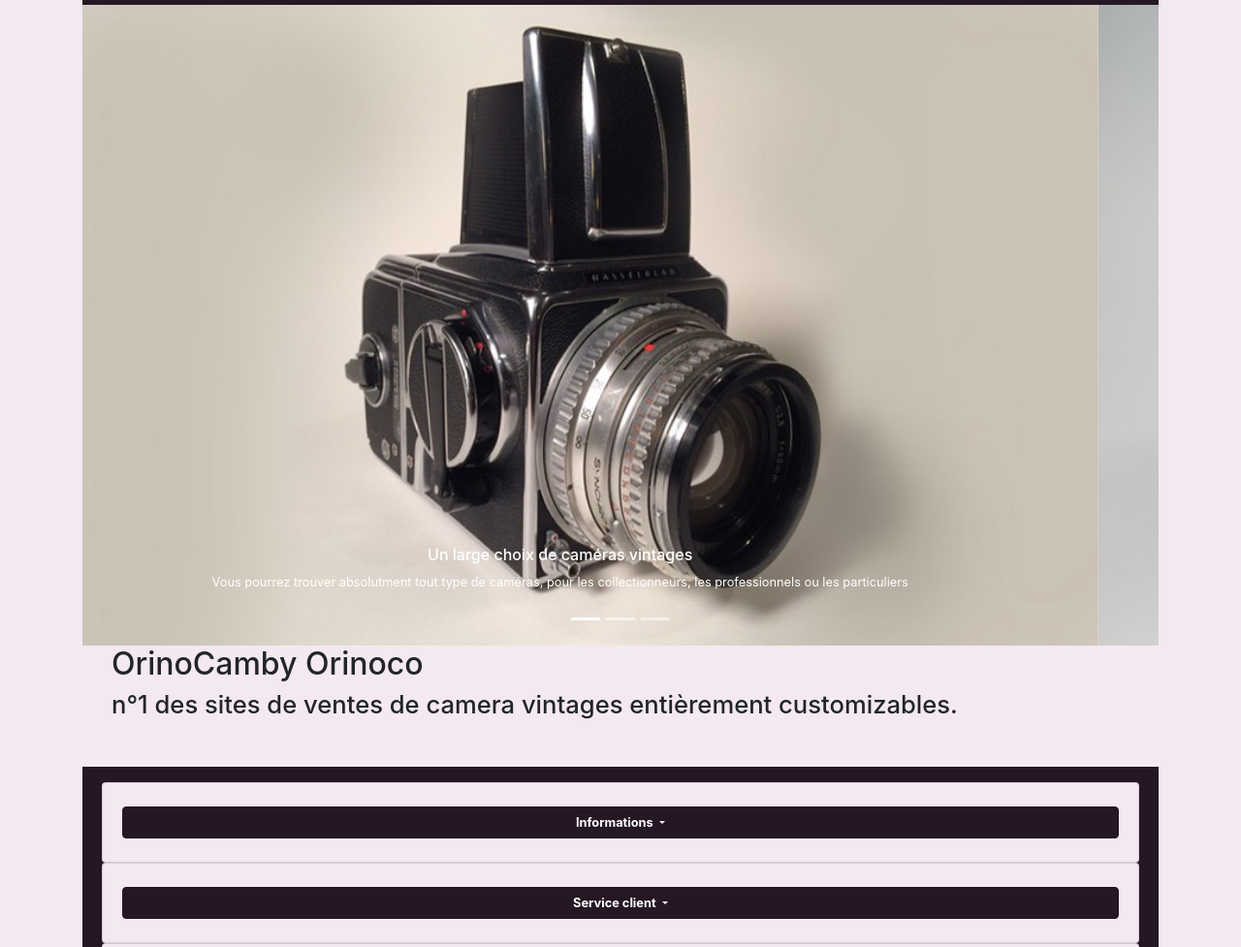
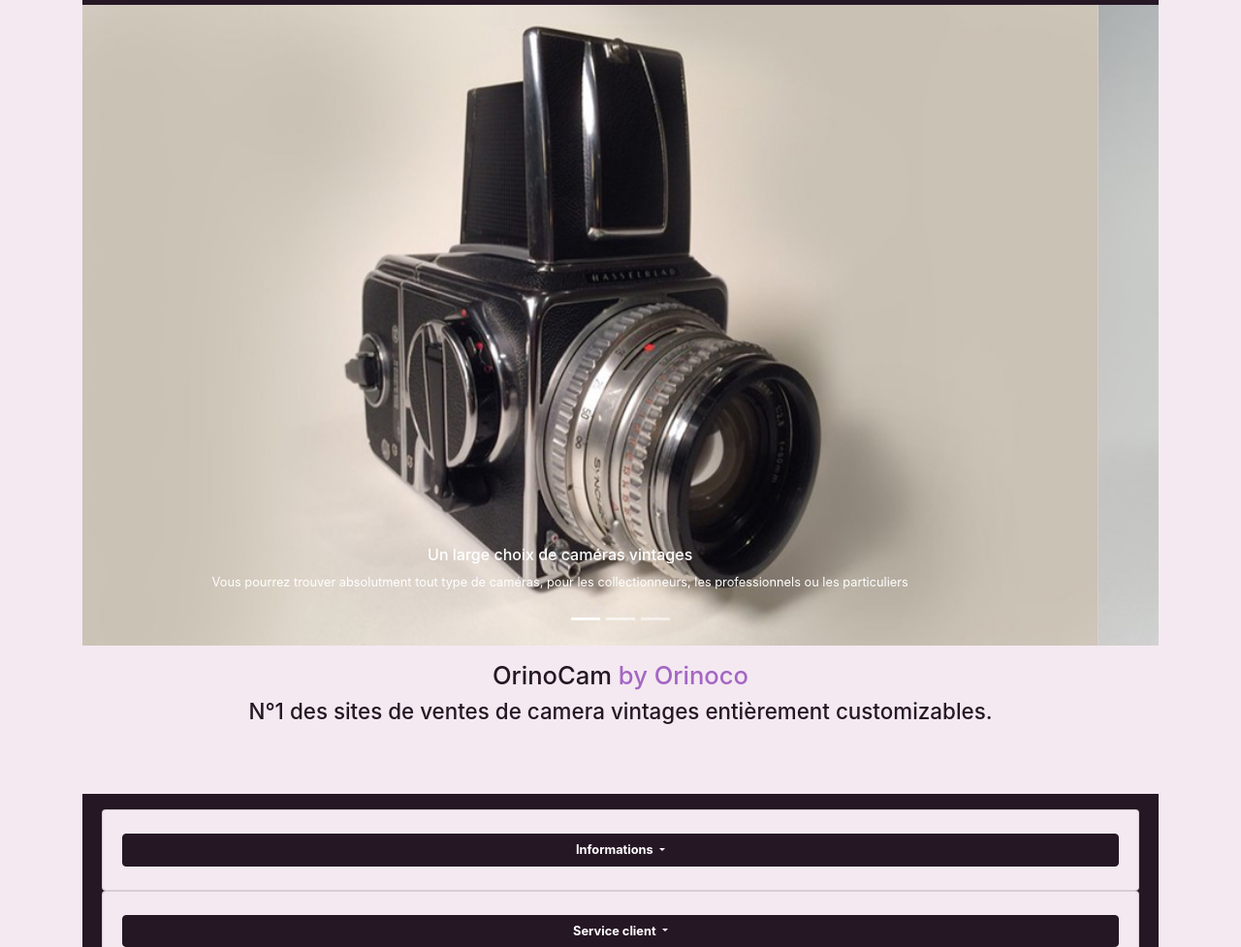
Before and after one commit to andygarcia06/ORINOCAM-by-Orinoco, a website: page index.html in a window 1280 px wide. Shown: the part 123-1100 px from the top of the page at 97% size. Drawn offline with nearby package versions, Linux system fonts and the light colour scheme; no server answers; files whose address does not match are found by name; a web font is replaced by a local one.

Commit message:
modification my-first-title et my-second-title

```diff
--- a/default.scss
+++ b/default.scss
@@ -3,6 +3,7 @@ $theme-colors: (
     "secondary":#261725,
     "couleur-perso":#f5f5f5,
     "btn-color":#a466c3
+    "span-color": #ba36c1
 
 
 );
--- a/index.html
+++ b/index.html
@@ -99,9 +99,9 @@
       <!--Première section titre -->
     <section class="container" id="first_section">
 
-        <div class="container font-weight-light">
-          <h1 id="my_title">OrinoCam<span>by Orinoco</span></h1>
-          <h2 id="my_second_title">n°1 des sites de ventes de camera vintages entièrement customizables.</h2>
+        <div class="container font-weight-light d-block m-auto py-3">
+          <h2 id="my_title" class="text-secondary text-center">OrinoCam<span class="text-btn-color"> by Orinoco</span></h1>
+          <h3 id="my_second_title" class="text-secondary text-center">N°1 des sites de ventes de camera vintages entièrement customizables.</h2>
       </section>
         </div>
     </section>
```
